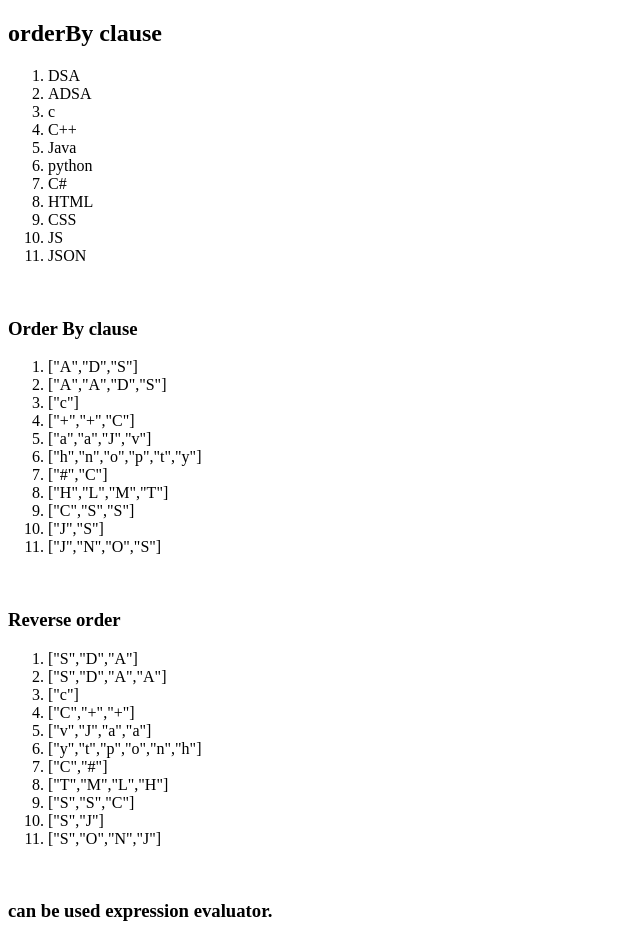
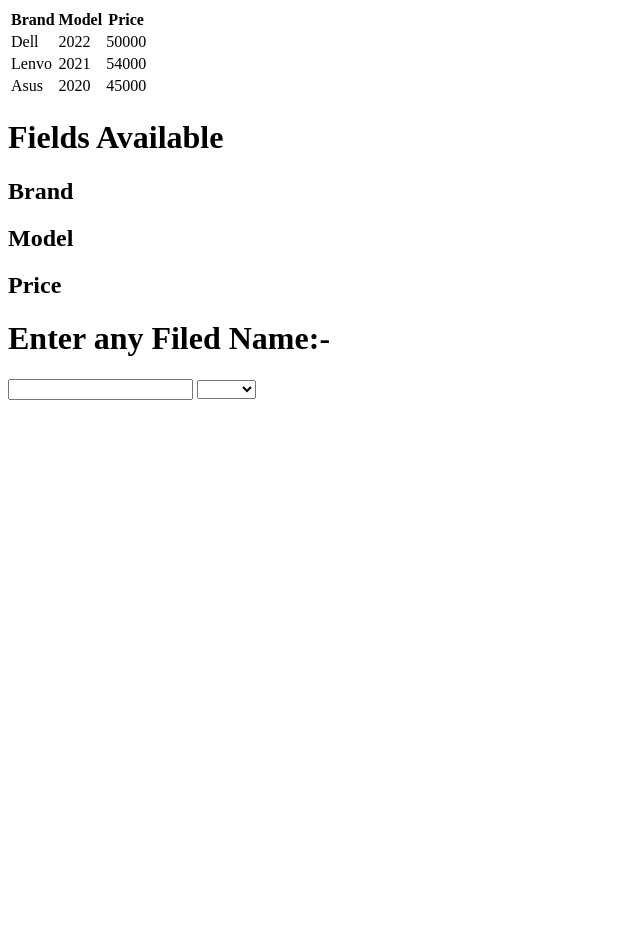
Before and after one commit to nikhilgupta81/Angular, a plain HTML site: page index.html in a window 1280 px wide. Shown: the top 925 px of the page, without its empty margins (0-640 px from the left). After the commit the page ends 800 px from the top, so only its background shows below. Drawn offline with Linux system fonts and the light colour scheme.

Commit message:
update index.html

```diff
--- a/index.html
+++ b/index.html
@@ -1,16 +1,16 @@
 <!DOCTYPE html>
-<html lang="en"  ng-app ="myModul">
+<html lang="en" ng-app="myModul">
   <head>
-    <meta charset="UTF-8">
-    <meta http-equiv="X-UA-Compatible" content="IE=edge">
-    <meta name="viewport" content="width=device-width, initial-scale=1.0">
+    <meta charset="UTF-8" />
+    <meta http-equiv="X-UA-Compatible" content="IE=edge" />
+    <meta name="viewport" content="width=device-width, initial-scale=1.0" />
     <script src="./angular.min.js"></script>
     <script src="./indexx.js"></script>
     <title>Document</title>
   </head>
   <body ng-controller="myController">
     <!-- {{dt | date:"yyyy"}} -->
-   <h2>orderBy clause</h2>
+    <!-- <h2>orderBy clause</h2> -->
     <!-- it show the same output -->
     <!-- orderBy -->
     <!-- for ascending -->
@@ -20,7 +20,7 @@
     <!-- {{value | orderBy:'-'}} -->
     <!-- {{subject | orderBy}} -->
     <!-- Grouping we used directive ng-reapeat -->
- <ol>
+    <!-- <ol>
      <li ng-repeat="a in subject">{{a}}</li>
  </ol>
 
@@ -56,16 +56,36 @@
     </tr>
 
 
+</table> -->
+
+    <table>
+      <tr>
+        <th>Brand</th>
+        <th>Model</th>
+        <th>Price</th>
+      </tr>
+
+      <tr ng-repeat = "a in Laptop | orderBy:x ">
+        <td>{{a.Brand}}</td>
+        <td>{{a.Model}}</td>
+        <td>{{a.Price}}</td>
+      </tr>
     </table>
 
+    <h1>Fields Available</h1>
+    <h2>Brand</h2>
+    <h2>Model</h2>
+    <h2>Price</h2>
+    <h1>Enter any Filed Name:-</h1>
+
+    <input type="text" ng-model="b" />
 
 
-<!-- {{stu_credentials.email}} -->
+    <select ng-model ="x">
+        <option>Brand</option>
+        <option>Model</option>
+        <option>Price</option>
 
-
-
-
-
-
+    </select>
   </body>
 </html>
--- a/indexx.js
+++ b/indexx.js
@@ -8,11 +8,17 @@ myApp.controller("myController",function($scope)
     $scope.Subject="Full Stack";
     $scope.value = 123456;
     $scope.subject=['DSA','ADSA','c','C++','Java','python','C#','HTML','CSS','JS','JSON'];
-    $scope.stu_credentials=[
-        {email:'z@z.z',pass:'zb',id:100},
-        {email:'a@a.a',pass:'zg',id:10},
-        {email:'b@.b',pass:'k',id:5},
-        {email:'d@.d',pass:'z',id:1},
+    // $scope.stu_credentials=[
+    //     {email:'z@z.z',pass:'zb',id:100},
+    //     {email:'a@a.a',pass:'zg',id:10},
+    //     {email:'b@.b',pass:'k',id:5},
+    //     {email:'d@.d',pass:'z',id:1},
 
+    // ];
+
+    $scope.Laptop=[
+        {Brand:'Dell',Model:2022,Price:50000},
+        {Brand:'Lenvo',Model:2021,Price:54000},
+        {Brand:'Asus',Model:2020,Price:45000},
     ];
 });
```
Lines whose indentation alone changed are shown as unchanged.
